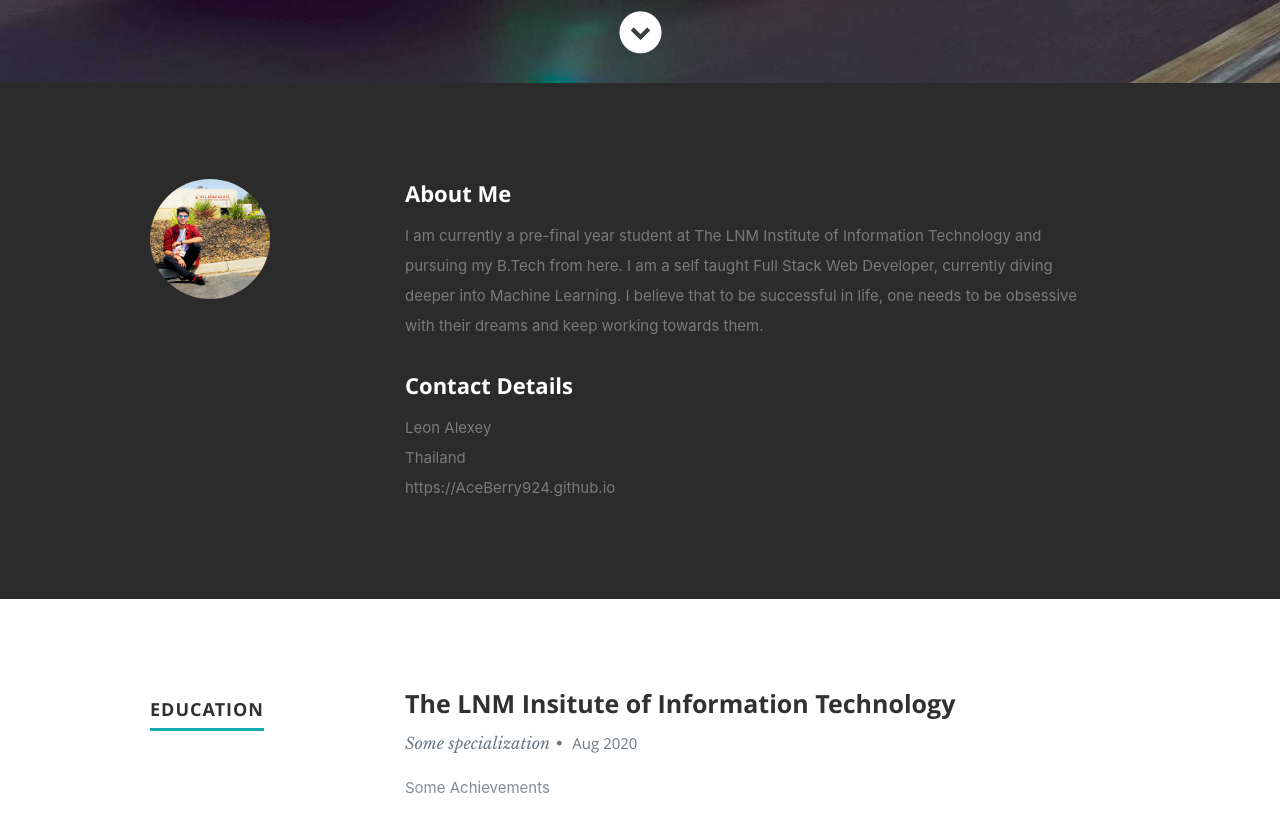
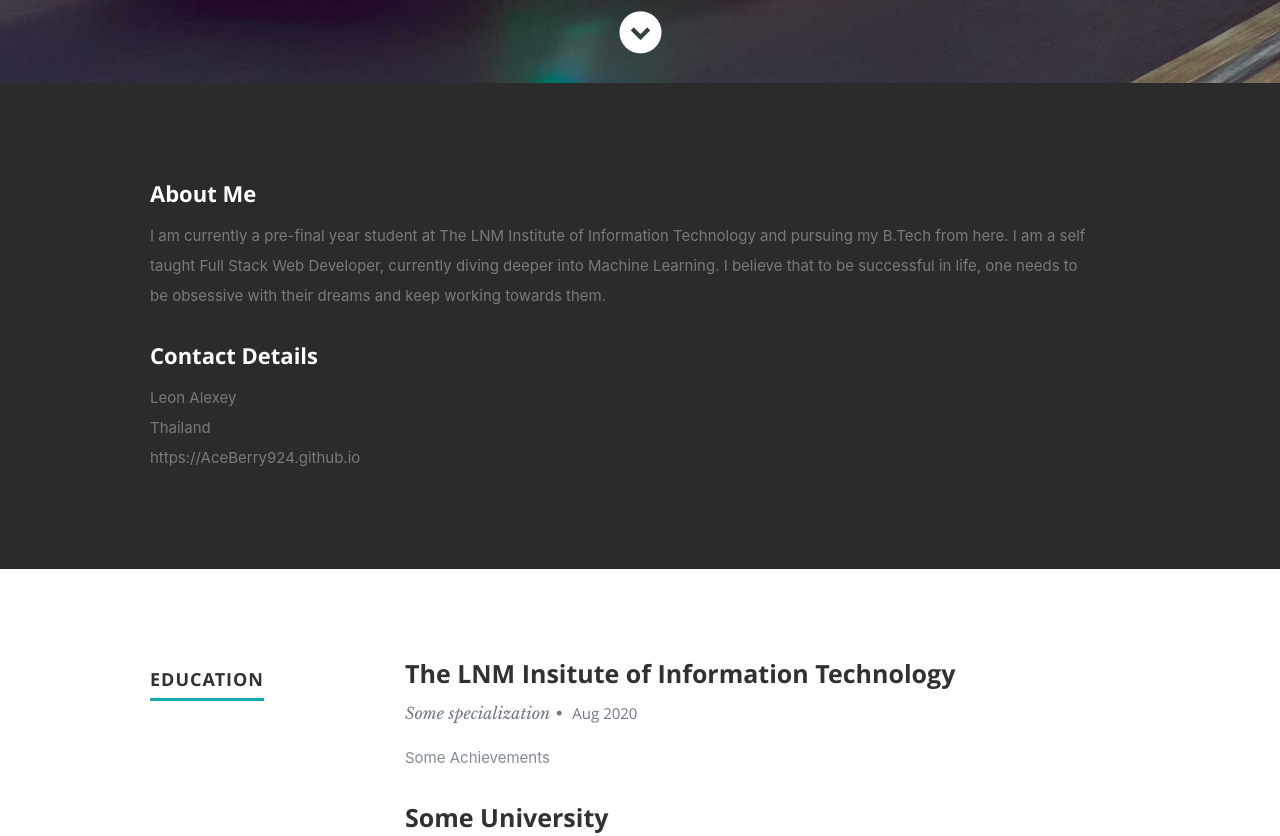
Before and after one commit to AceBerry924/my-portfolio, a React (Create React App) app: page / in a window 1280 px wide. Shown: the part 717-1553 px from the top of the page. Built offline with nearby package versions, Linux system fonts and the light colour scheme.

Commit message:
update values

```diff
--- a/src/components/About.js
+++ b/src/components/About.js
@@ -5,14 +5,7 @@ export default class About extends Component {
     return (
       <section id="about">
          <div className="row">
-
-            <div className="three columns">
-
-               <img className="profile-pic"  src="images/profilepic.jpg" alt="" />
-
-            </div>
-
-            <div className="nine columns main-col">
+            <div className="twelve columns main-col">
 
                <h2>About Me</h2>
                <p>
--- a/src/components/Portfolio.js
+++ b/src/components/Portfolio.js
@@ -9,12 +9,12 @@ export default class Porfolio extends Component {
           <h1>Check Out Some of My Works.</h1>
           <div id="portfolio-wrapper" className="bgrid-quarters s-bgrid-thirds cf">
           {
-            resumeData.portfolio && resumeData.portfolio.map((item)=>{
+            resumeData.portfolio && resumeData.portfolio.map((item) => {
               return(
                 <div className="columns portfolio-item">
                   <div className="item-wrap">
                     <a href="#modal-01">
-                      <img src={process.env.PUBLIC_URL + `${item.imgurl}`} className="item-img"/>
+                      <img src={process.env.PUBLIC_URL + `${item.imgurl}`} className="item-img" alt="portfolio"/>
                       <div className="overlay">
                         <div className="portfolio-item-meta">
                           <h5>{item.name}</h5>
--- a/src/resumeData.js
+++ b/src/resumeData.js
@@ -82,7 +82,7 @@ let resumeData = {
       {
         "name":"project1",
         "description":"mobileapp",
-        "imgurl":"images/portfolio/phone.jpg"
+        "imgurl":"images/profilepic.jpg"
       },
       {
         "name":"project2",
```
